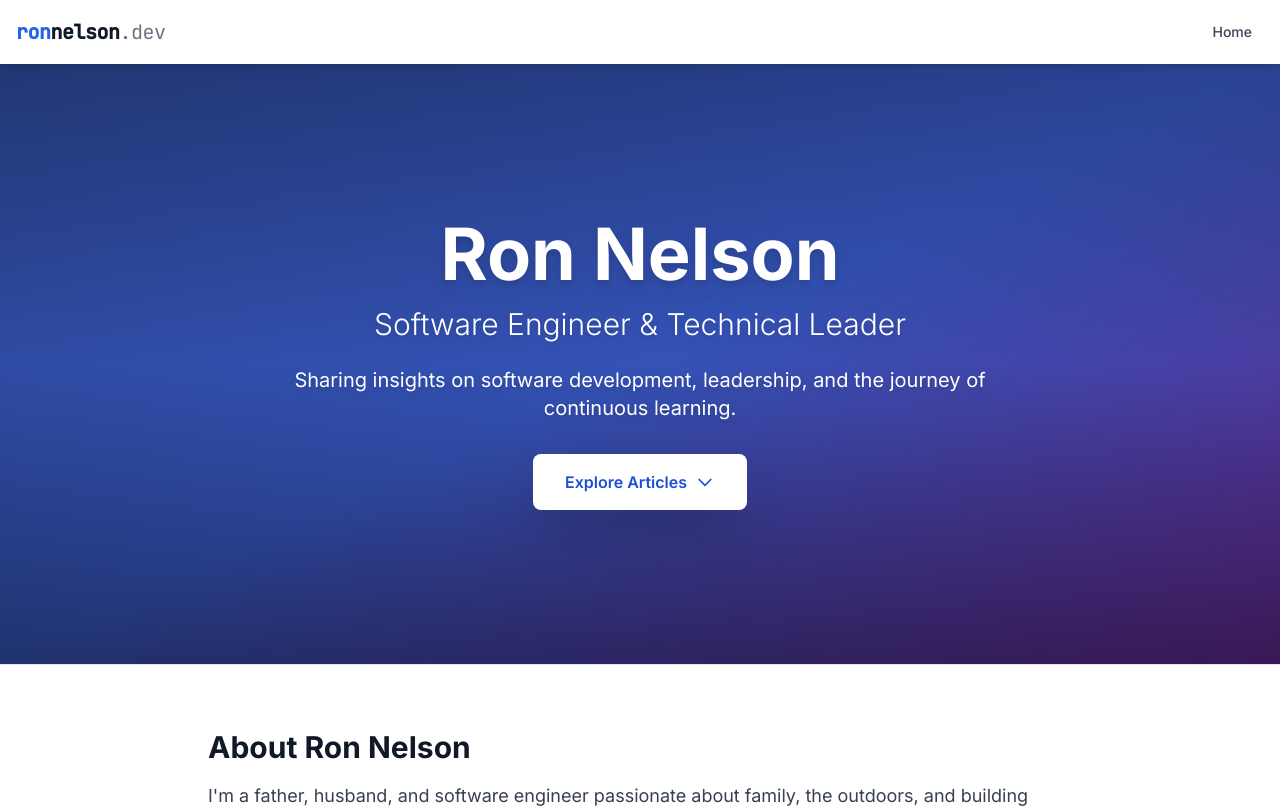
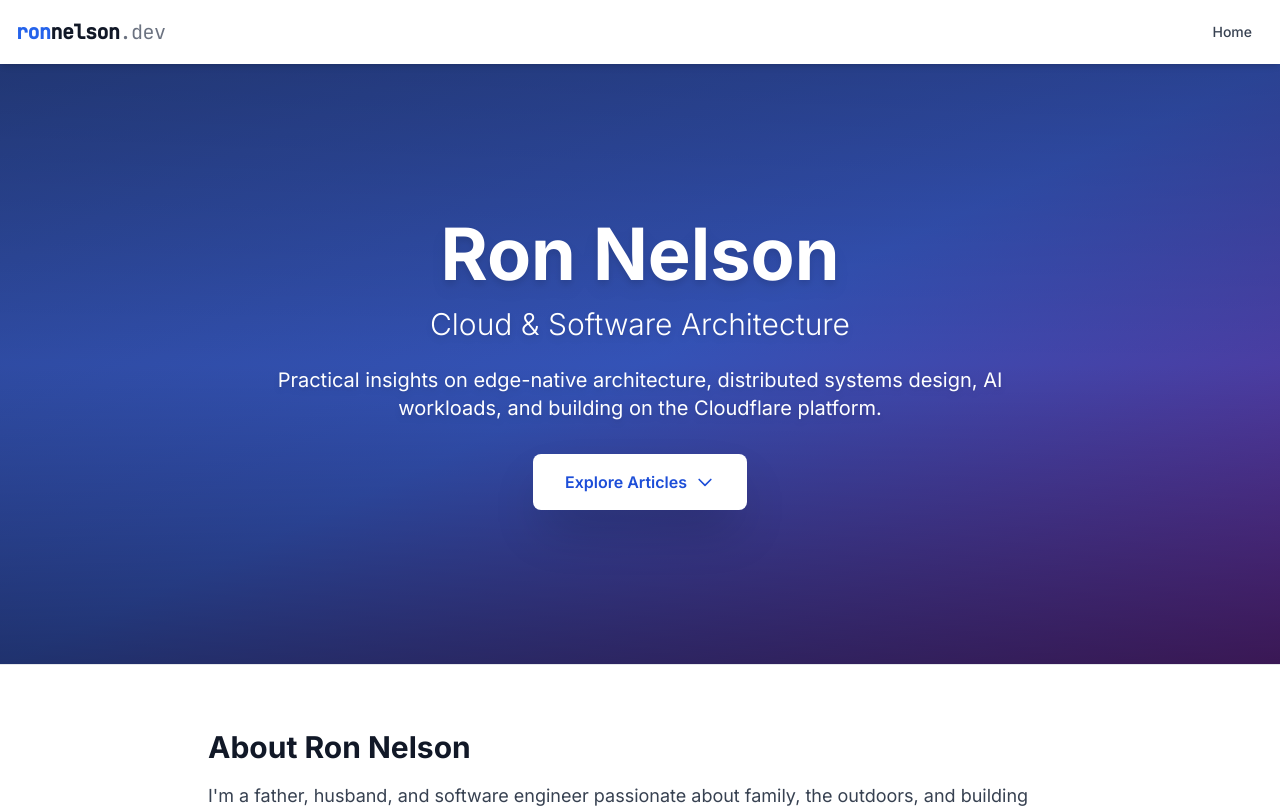
Before and after one commit to kcbrewron/contentful-blog-svelte, a SvelteKit app: page / in a window 1280 px wide. Shown: the top 808 px of the page. Built offline with nearby package versions, Linux system fonts and the light colour scheme.

Commit message:
Updating content, hero, seo for better focus

```diff
--- a/src/lib/components/Hero.svelte
+++ b/src/lib/components/Hero.svelte
@@ -4,9 +4,9 @@
 	 */
 	export let heroData = {
 		title: 'Ron Nelson',
-		subtitle: 'Software Engineer & Technical Leader',
+		subtitle: 'Cloud & Software Architecture',
 		description:
-			'Sharing insights on software development, leadership, and the journey of continuous learning.',
+			'Practical insights on edge-native architecture, distributed systems design, AI workloads, and building on the Cloudflare platform.',
 		ctaText: 'Explore Articles',
 		ctaUrl: '#technology'
 	};
--- a/src/routes/+page.server.js
+++ b/src/routes/+page.server.js
@@ -39,6 +39,16 @@ export async function load({ url }) {
 			categoryPosts[categoryId] = posts;
 		});
 
+		// Explicit category order: tech → leadership → life
+		const categoryOrder = ['tech', 'leadership', 'life'];
+		categories.sort((a, b) => {
+			const aIndex = categoryOrder.indexOf(a.fields.slug);
+			const bIndex = categoryOrder.indexOf(b.fields.slug);
+			const aRank = aIndex === -1 ? categoryOrder.length : aIndex;
+			const bRank = bIndex === -1 ? categoryOrder.length : bIndex;
+			return aRank - bRank;
+		});
+
 		// Extract featured images from recent posts (up to 4 for collage)
 		const featuredImages = recentPosts
 			.slice(0, 4)
--- a/src/routes/+page.svelte
+++ b/src/routes/+page.svelte
@@ -16,10 +16,10 @@
 </script>
 
 <svelte:head>
-	<title>Ron Nelson - Software Engineer & Technical Leader</title>
+	<title>Ron Nelson - Solution Architect | Distributed Systems & Edge Architecture</title>
 	<meta
 		name="description"
-		content="Sharing insights on software development, leadership, and the journey of continuous learning."
+		content="Deep dives into cloud architecture, edge computing with Cloudflare Workers, distributed systems design, and applied AI systems."
 	/>
 </svelte:head>
 
@@ -31,7 +31,7 @@
 		{category}
 		posts={data.categoryPosts[category.sys.id] || []}
 		limit={2}
-		id={index === 0 ? 'technology' : ''}
+		id={index === 0 ? 'Cloud & Software Architecture' : ''}
 	/>
 {/each}
 
```
